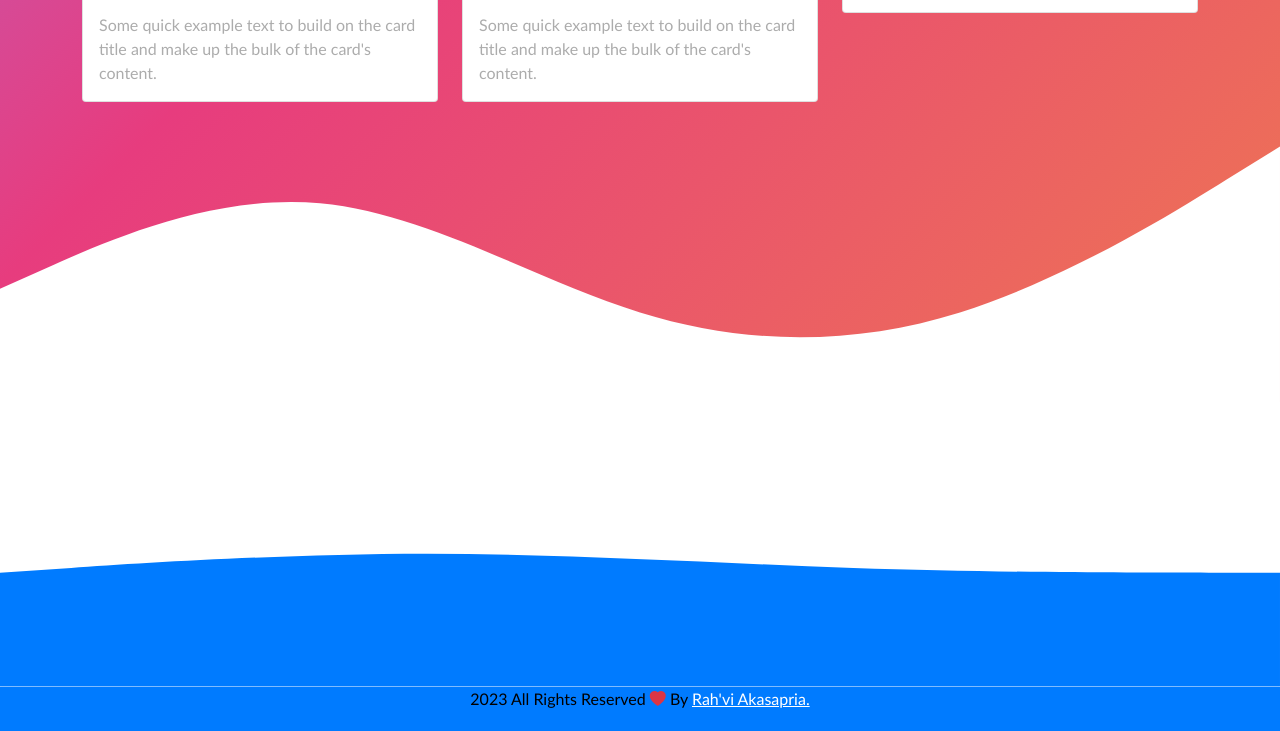
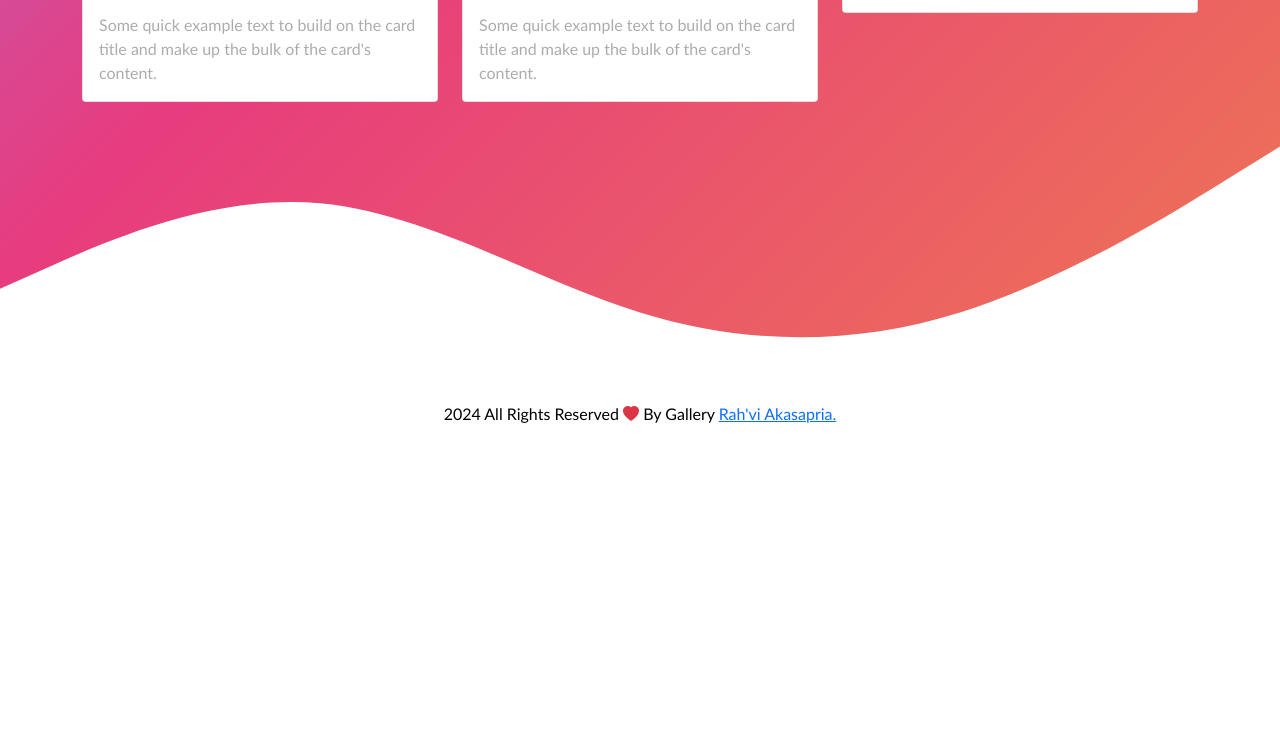
Before and after one commit to rahviakasapria/rahviakasapria.github.io, a plain HTML site: page projects.html in a window 1280 px wide. Shown: the part 4197-4928 px from the top of the page. After the commit the page ends 4643 px from the top, so only its background shows below. Drawn offline with nearby package versions, Linux system fonts and the light colour scheme.

Commit message:
mengubah bagian index, projects dan styleprojects

```diff
--- a/projects.html
+++ b/projects.html
@@ -369,16 +369,9 @@
     <!-- Akhir Projects -->
 
     <!-- Footer -->
-    <svg xmlns="http://www.w3.org/2000/svg" viewBox="0 0 1440 320">
-      <path
-        fill="#007BFF"
-        fill-opacity="1"
-        d="M0,192L80,186.7C160,181,320,171,480,170.7C640,171,800,181,960,186.7C1120,192,1280,192,1360,192L1440,192L1440,320L1360,320C1280,320,1120,320,960,320C800,320,640,320,480,320C320,320,160,320,80,320L0,320Z"
-      ></path>
-    </svg>
     <div class="footer">
       <footer class="text-white text-center pb-1">
-        <p>2023 All Rights Reserved <i class="bi bi-heart-fill text-danger"></i> By <a href="https://www.instagram.com/rahvi_akass/" class="text-primary text-white">Rah'vi Akasapria.</a></p>
+        <p>2024 All Rights Reserved <i class="bi bi-heart-fill text-danger"></i> By Gallery <a href="https://www.pexels.com/id-id/@rah-vi-akasapria-137935907/" class="text-primary">Rah'vi Akasapria.</a></p>
       </footer>
     </div>
     <!-- Akhir Footer -->
--- a/styleprojects.css
+++ b/styleprojects.css
@@ -27,5 +27,5 @@ h1 {
 }
 
 .footer {
-  background-color: #007bff;
+  background-color: #ffffff;
 }
```
Also changed, not shown: index.html (+4 -4 lines).
